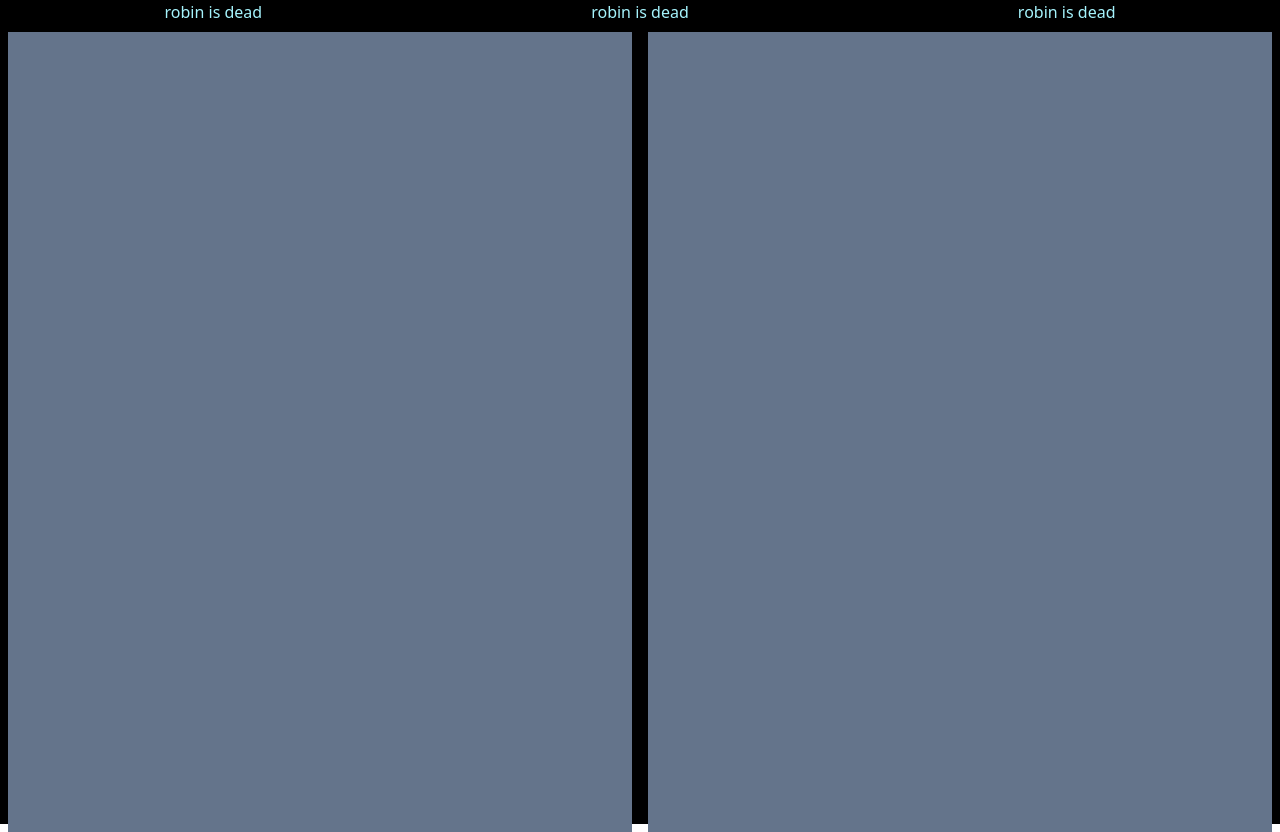
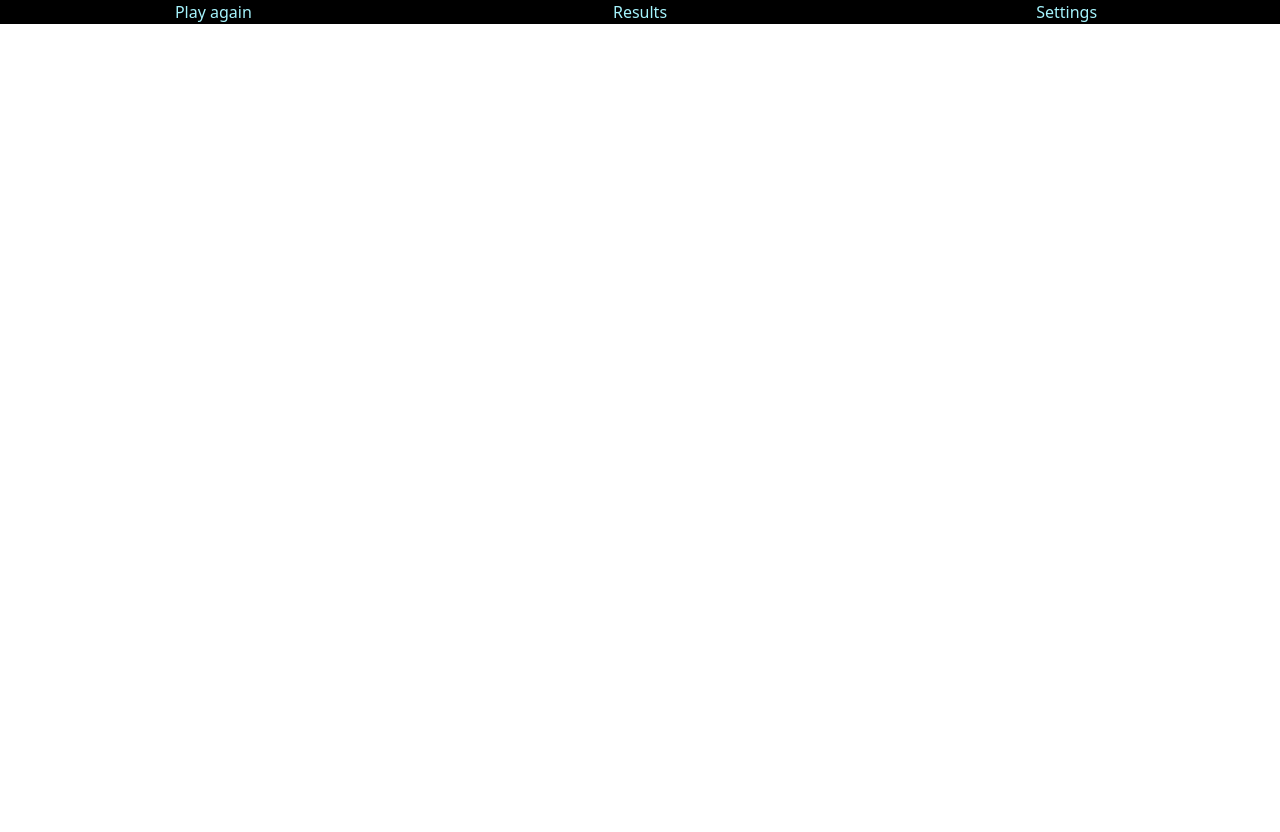
Before and after one commit to Vishakh2012/whosthedog, a React (Create React App) app: page /Play in a window 1280 px wide. After the commit the page ends 800 px from the top, so only its background shows below. Built offline with nearby package versions, Linux system fonts and the light colour scheme.

Commit message:
add routes and link for navbar

```diff
--- a/package.json
+++ b/package.json
@@ -8,6 +8,7 @@
     "@testing-library/user-event": "^13.5.0",
     "react": "^18.2.0",
     "react-dom": "^18.2.0",
+    "react-router-dom": "^6.8.2",
     "react-scripts": "5.0.1",
     "web-vitals": "^2.1.4"
   },
--- a/src/App.js
+++ b/src/App.js
@@ -1,16 +1,24 @@
+import { BrowserRouter as Router, Route, Routes } from 'react-router-dom';
 import './App.css';
 import Nav from './components/Nav';
 import Home from './Home';
+import Play from './Play';
+import Settings from './Settings';
+
 function App() {
   return (
-    <>
+    <Router>
     <div className="">
         <Nav/>
     </div>
     <div>
-      <Home/>
+      <Routes>
+        <Route exact path = "/" element = { <Home/> }></Route>
+        <Route exact path = "/" element = { <Play/> }></Route>
+        <Route exact path = "/" element = { <Settings/> }></Route>
+      </Routes>
     </div>
-    </>
+    </Router>
 
   );
 }
--- /dev/null
+++ b/src/Play.js
@@ -0,0 +1,7 @@
+const Play = () => {
+    return (
+        <></>
+     );
+}
+
+export default Play;
--- /dev/null
+++ b/src/Settings.js
@@ -0,0 +1,8 @@
+const  Settings = () => {
+    return (
+        <>
+        </>
+     );
+}
+
+export default  Settings;
--- a/src/components/Nav.js
+++ b/src/components/Nav.js
@@ -1,15 +1,22 @@
+import { Link } from "react-router-dom";
 const Nav = () => {
     return (
         <nav className = "bg-black flex">
 
             <div className = "text-cyan-200 flex-1 text-center">
-                robin is dead
+                <Link to = "/">
+                    Play again
+                </Link>
             </div >
             <div className = "text-cyan-200 flex-1 text-center">
-                robin is dead
+                <Link to = "result">
+                    Results
+                </Link>
             </div>
             <div className = "text-cyan-200 flex-1 text-center">
-                robin is dead
+                <Link to = "#">
+                    Settings
+                </Link>
             </div>
 
 
```
Also changed, not shown: 1 other file (tests, documents, lock files or other folders).
